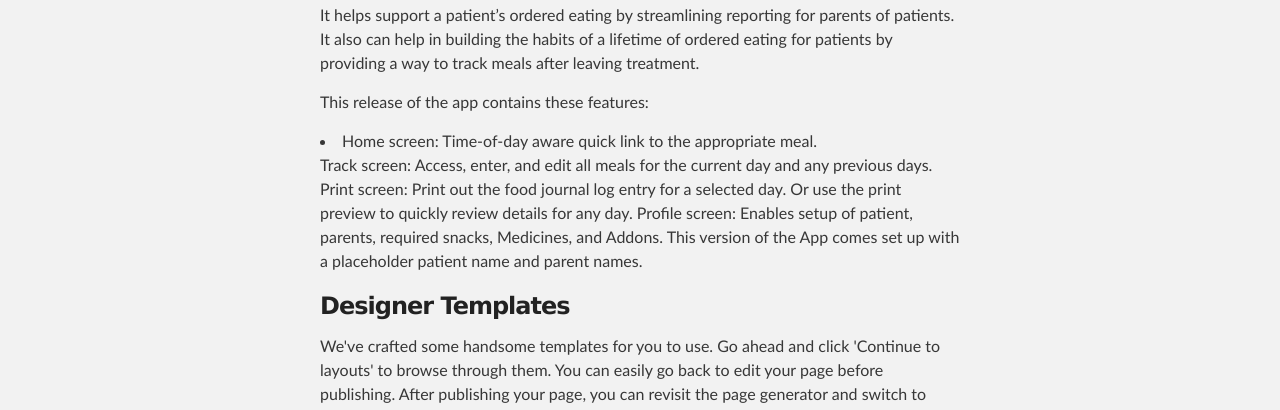
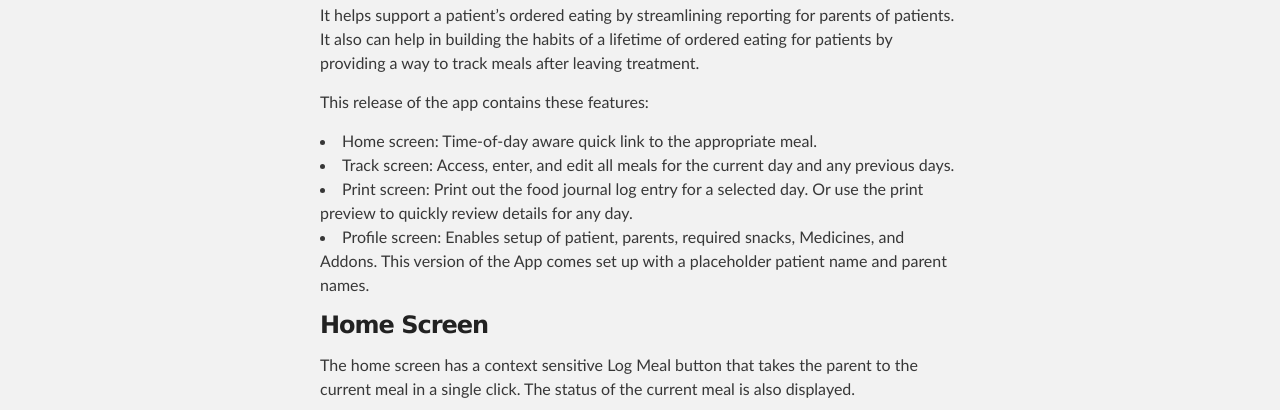
Before and after one commit to JimKlein-ObjectPrism/JimKlein-ObjectPrism.github.io, a plain HTML site: page index.html in a window 1280 px wide. Shown: the part 388-798 px from the top of the page. Drawn offline with Linux system fonts and the light colour scheme.

Commit message:
Updated text

```diff
--- a/index.html
+++ b/index.html
@@ -35,24 +35,25 @@
 <p>
 It helps support a patient’s ordered eating by streamlining reporting for parents of patients.  It also can help in building the habits of a lifetime of ordered eating for patients by providing a way to track meals after leaving treatment.
 </p>
-<p>This release of the app contains these features:
-<li>Home screen:  Time-of-day aware quick link to the appropriate meal.</li>
-Track screen:  Access, enter, and edit all meals for the current day and any previous days.
-Print screen:  Print out the food journal log entry for a selected day.  Or use the print preview to quickly review details for any day.
-Profile screen:  Enables setup of patient, parents, required snacks, Medicines, and Addons.  This version of the App comes set up with a placeholder patient name and parent names.
+<p>This release of the app contains these features:</p>
+<li><b>Home screen:</b>  Time-of-day aware quick link to the appropriate meal.</li>
+<li><b>Track screen:</b>  Access, enter, and edit all meals for the current day and any previous days.</li>
+<li><b>Print screen:</b>  Print out the food journal log entry for a selected day.  Or use the print preview to quickly review details for any day.</li>
+<li><b>Profile screen:</b>  Enables setup of patient, parents, required snacks, Medicines, and Addons.  This version of the App comes set up with a placeholder patient name and parent names.</li>
 
-</p>
+
 
 <h3>
-<a id="designer-templates" class="anchor" href="#designer-templates" aria-hidden="true"><span class="octicon octicon-link"></span></a>Designer Templates</h3>
+<a id="designer-templates" class="anchor" href="#designer-templates" aria-hidden="true"><span class="octicon octicon-link"></span></a>Home Screen</h3>
 
-<p>We've crafted some handsome templates for you to use. Go ahead and click 'Continue to layouts' to browse through them. You can easily go back to edit your page before publishing. After publishing your page, you can revisit the page generator and switch to another theme. Your Page content will be preserved.</p>
-
+<p>The home screen has a context sensitive Log Meal button that takes the parent to the current meal in a single click. The status of the current meal is also displayed.
+</p>
+<img src="images/home.png">
 <h3>
 <a id="creating-pages-manually" class="anchor" href="#creating-pages-manually" aria-hidden="true"><span class="octicon octicon-link"></span></a>Creating pages manually</h3>
 
 <p>If you prefer to not use the automatic generator, push a branch named <code>gh-pages</code> to your repository to create a page manually. In addition to supporting regular HTML content, GitHub Pages support Jekyll, a simple, blog aware static site generator. Jekyll makes it easy to create site-wide headers and footers without having to copy them across every page. It also offers intelligent blog support and other advanced templating features.</p>
-
+<img src="images/BreakfastWithSelection.png">
 <h3>
 <a id="authors-and-contributors" class="anchor" href="#authors-and-contributors" aria-hidden="true"><span class="octicon octicon-link"></span></a>Authors and Contributors</h3>
 
```
